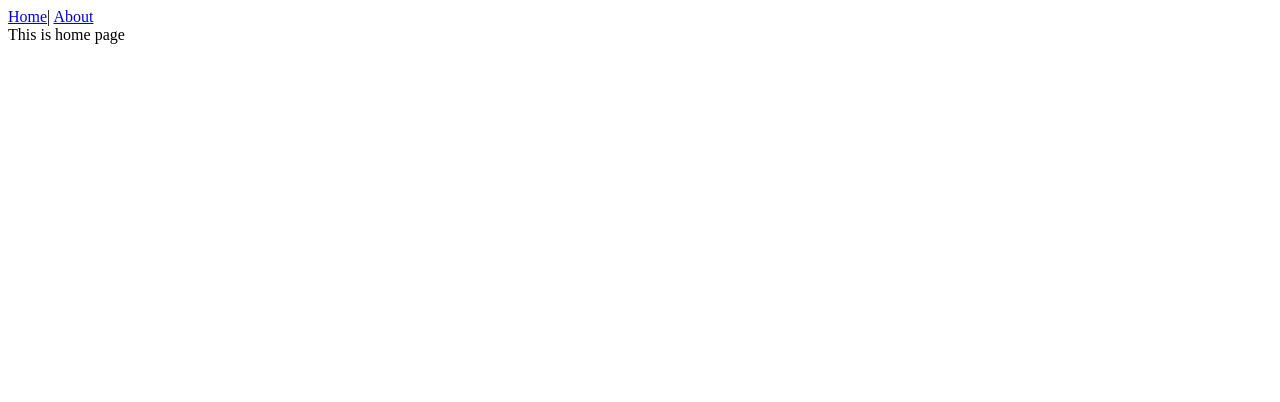
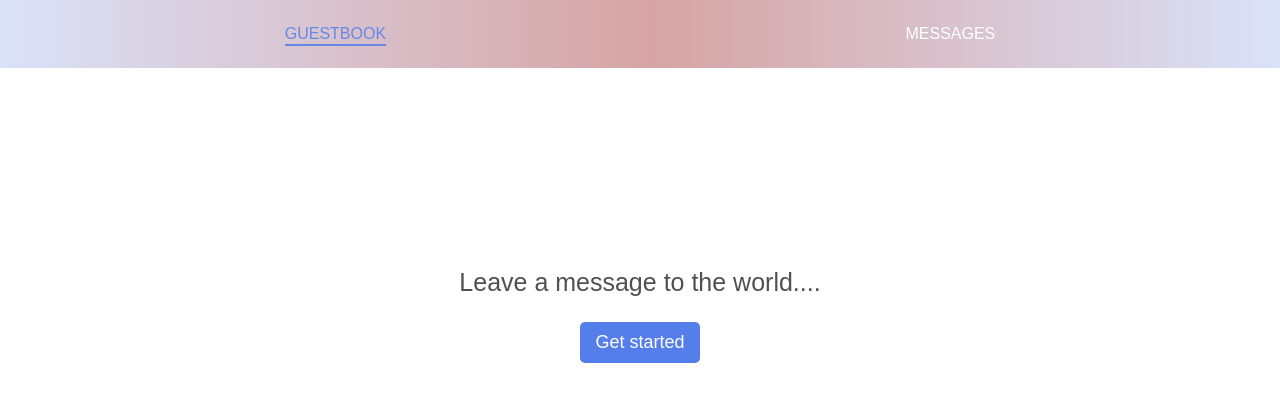
Before and after one commit to sushmitha-b-s/guestbook-client, a Vue app: page / in a window 1280 px wide. Shown: the top 402 px of the page. Built offline with nearby package versions, Linux system fonts and the light colour scheme.

Commit message:
created navbar with styles

```diff
--- a/src/App.vue
+++ b/src/App.vue
@@ -1,9 +1,16 @@
 <template>
   <div id="app">
-    <div id="nav">
-      <router-link to="/">Home</router-link>|
-      <router-link to="/about">About</router-link>
-    </div>
+    <NavBar />
     <router-view />
   </div>
 </template>
+
+<script>
+import NavBar from '@/components/NavBar'
+export default {
+  name: 'App',
+  components: {
+    NavBar
+  }
+}
+</script>
--- /dev/null
+++ b/src/components/NavBar.vue
@@ -0,0 +1,22 @@
+<template>
+  <div>
+    <nav>
+      <div>
+        <router-link :to="{ name: 'home' }" class="guestbook"
+          >Guestbook</router-link
+        >
+      </div>
+      <div>
+        <router-link :to="{ name: 'messages' }" class="messages"
+          >messages</router-link
+        >
+      </div>
+    </nav>
+  </div>
+</template>
+
+<script>
+export default {
+  name: 'NavBar'
+}
+</script>
--- a/src/main.js
+++ b/src/main.js
@@ -2,6 +2,7 @@ import Vue from 'vue'
 import App from './App.vue'
 import router from './router'
 import store from './store'
+import '../styles/index.scss'
 
 Vue.config.productionTip = false
 
--- a/src/router/index.js
+++ b/src/router/index.js
@@ -1,23 +1,20 @@
 import Vue from 'vue'
 import VueRouter from 'vue-router'
 import Home from '../views/Home.vue'
+import MessagesList from '../views/MessagesList.vue'
 
 Vue.use(VueRouter)
 
 const routes = [
   {
     path: '/',
-    name: 'Home',
+    name: 'home',
     component: Home
   },
   {
-    path: '/about',
-    name: 'About',
-    // route level code-splitting
-    // this generates a separate chunk (about.[hash].js) for this route
-    // which is lazy-loaded when the route is visited.
-    component: () =>
-      import(/* webpackChunkName: "about" */ '../views/About.vue')
+    path: '/messages',
+    name: 'messages',
+    component: MessagesList
   }
 ]
 
--- a/src/views/About.vue
+++ /dev/null
@@ -1,5 +0,0 @@
-<template>
-  <div class="about">
-    <h1>This is an about page</h1>
-  </div>
-</template>
--- a/src/views/Home.vue
+++ b/src/views/Home.vue
@@ -1,14 +1,19 @@
 <template>
   <div class="home">
-    This is home page
+    <p>Leave a message to the world....</p>
+    <button @click="goToMessages">Get started</button>
   </div>
 </template>
 
 <script>
 export default {
   name: 'Home',
-  components: {}
+  methods: {
+    goToMessages() {
+      this.$router.push({
+        name: 'messages'
+      })
+    }
+  }
 }
 </script>
-
-<style lang="scss"></style>
--- /dev/null
+++ b/src/views/MessagesList.vue
@@ -0,0 +1,5 @@
+<template>
+  <div class="messages-list">
+    <h2>There are no messages yet</h2>
+  </div>
+</template>
--- /dev/null
+++ b/styles/index.scss
@@ -0,0 +1,55 @@
+body {
+  margin: 0;
+  padding: 0;
+  box-sizing: border-box;
+  font-size: 16px;
+  font-family: 'Poppins', sans-serif;
+}
+
+nav {
+  text-align: center;
+  display: flex;
+  flex-direction: row;
+  justify-content: space-around;
+  padding: 25px;
+  background-image: linear-gradient(
+    to right,
+    #dae2f8 0%,
+    #d6a4a4 51%,
+    #dae2f8 100%
+  );
+  .guestbook,
+  .messages {
+    color: #fff;
+    text-decoration: none;
+    text-transform: uppercase;
+  }
+
+  .router-link-exact-active {
+    color: #6588e7;
+    border-bottom: 2px solid #6588e7;
+    padding-bottom: 2px;
+  }
+}
+
+.home {
+  text-align: center;
+  margin-top: 200px;
+  p {
+    font-size: 25px;
+    color: #505050;
+  }
+  button {
+    background-color: #567eeb;
+    color: #fff;
+    padding: 10px 15px;
+    font-size: 18px;
+    border: none;
+    border-radius: 5px;
+  }
+}
+
+.messages-list {
+  text-align: center;
+  margin-top: 200px;
+}
```
